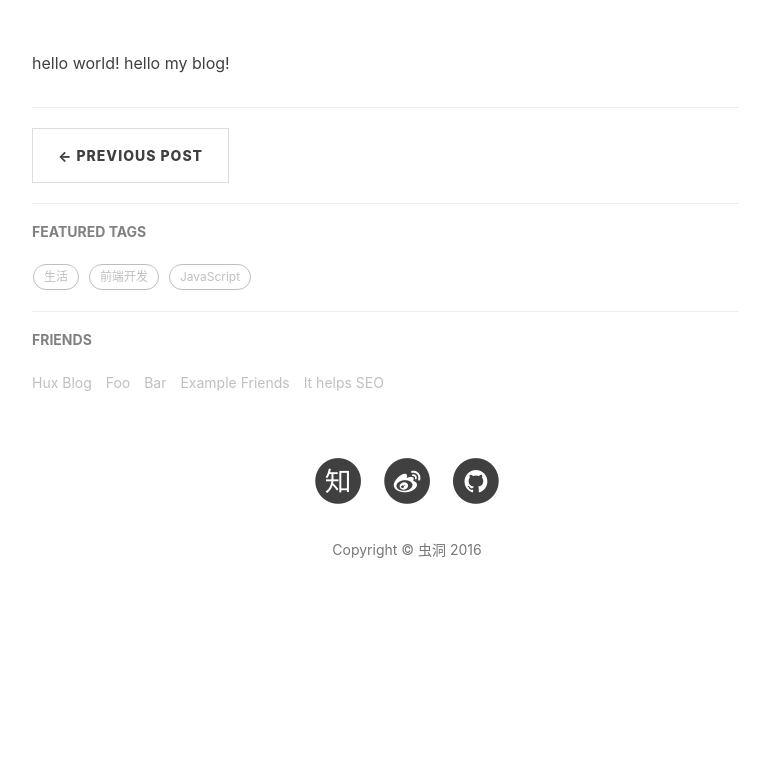
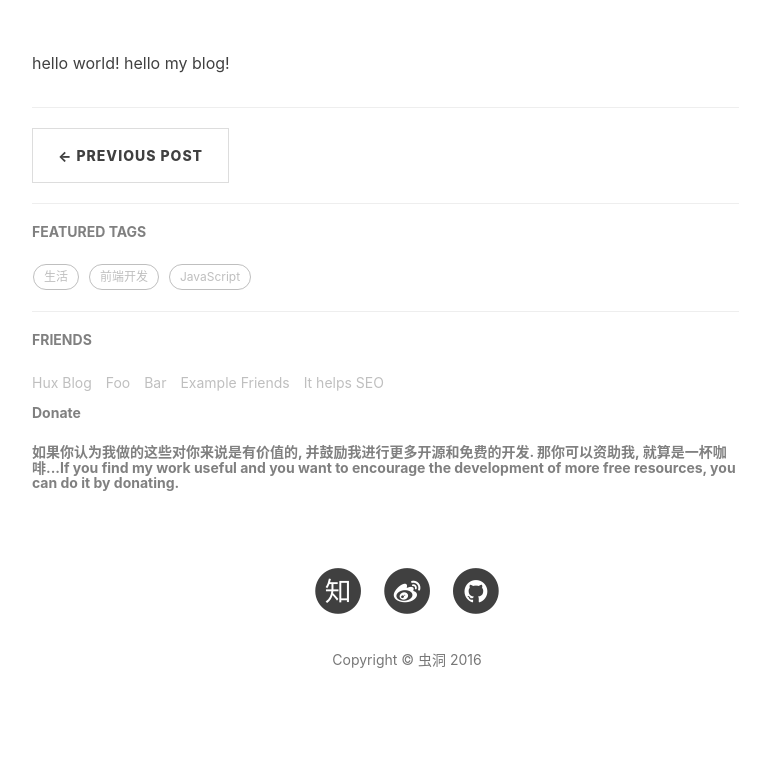
Before and after one commit to wq133/xu-xiang.github.io, a Jekyll site: the page built from _posts/2016-05-25-hello-word.markdown, in a window 1280 px wide. Shown: the part 523-1287 px from the top of the page, without its empty margins (233-999 px from the left). Built offline with Jekyll 4.4.1, drawn with Linux system fonts in a browser that asks for light colours; nearby versions of some CDN libraries; comment, search, counter and statistics services are not loaded; before the commit the page ends 1177 px from its top, so only the background shows below that.

Commit message:
Initial commit

```diff
--- a/_layouts/page.html
+++ b/_layouts/page.html
@@ -183,8 +183,6 @@ layout: default
                     {% endfor %}
                 </ul>
                 {% endif %}
-                <h5>Donate</h5>
-                <h5>如果你认为我做的这些对你来说是有价值的, 并鼓励我进行更多开源和免费的开发. 那你可以资助我, 就算是一杯咖啡...If you find my work useful and you want to encourage the development of more free resources, you can do it by donating.</h5>
     		</div>
         {% endif %}
 	</div>
--- a/_layouts/post.html
+++ b/_layouts/post.html
@@ -146,6 +146,8 @@ layout: default
                     {% endfor %}
                 </ul>
                 {% endif %}
+                <h5>Donate</h5>
+                <h5>如果你认为我做的这些对你来说是有价值的, 并鼓励我进行更多开源和免费的开发. 那你可以资助我, 就算是一杯咖啡...If you find my work useful and you want to encourage the development of more free resources, you can do it by donating.</h5>
             </div>
         </div>
     </div>
```
Also changed, not shown: README.zh.md (+5 -0 lines).
